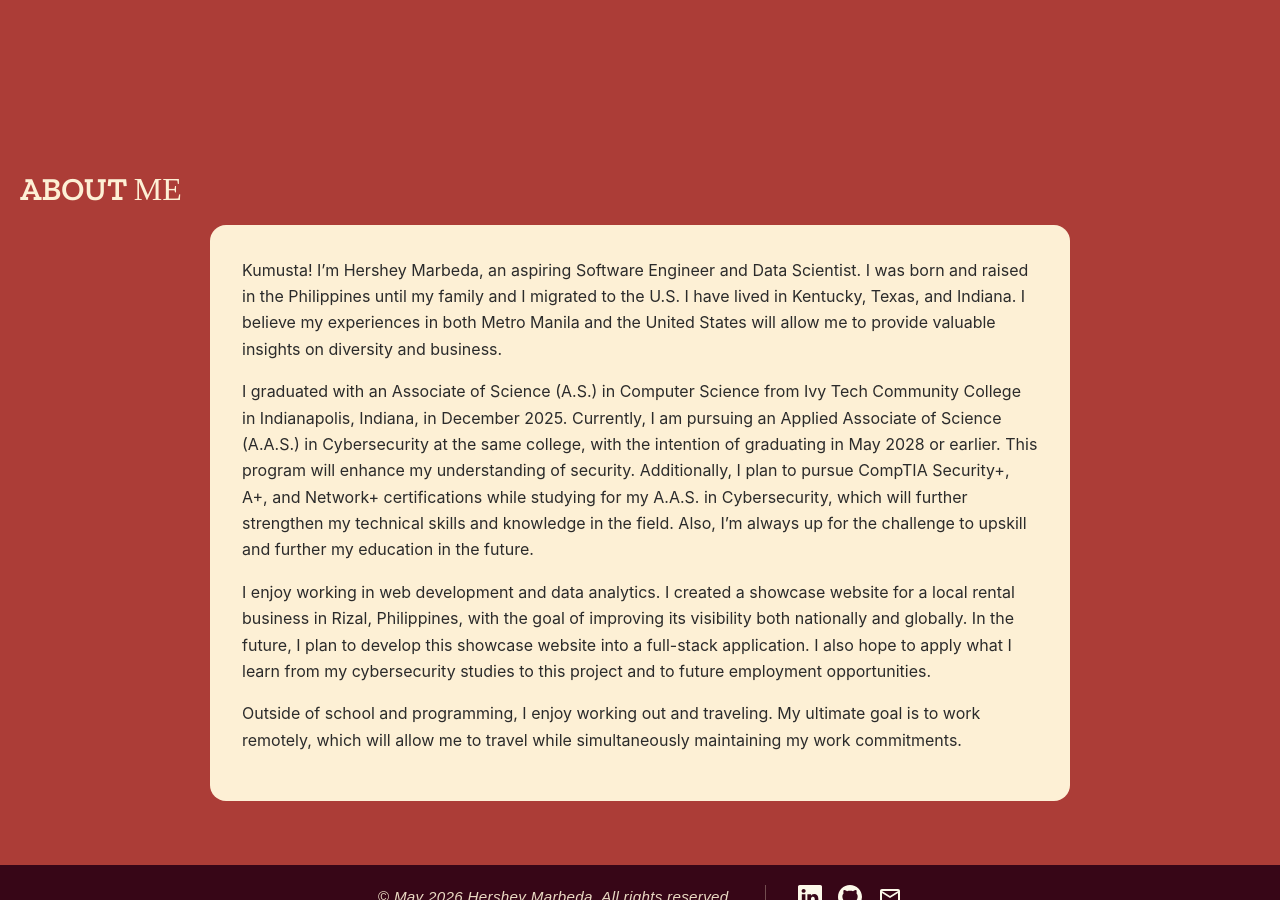
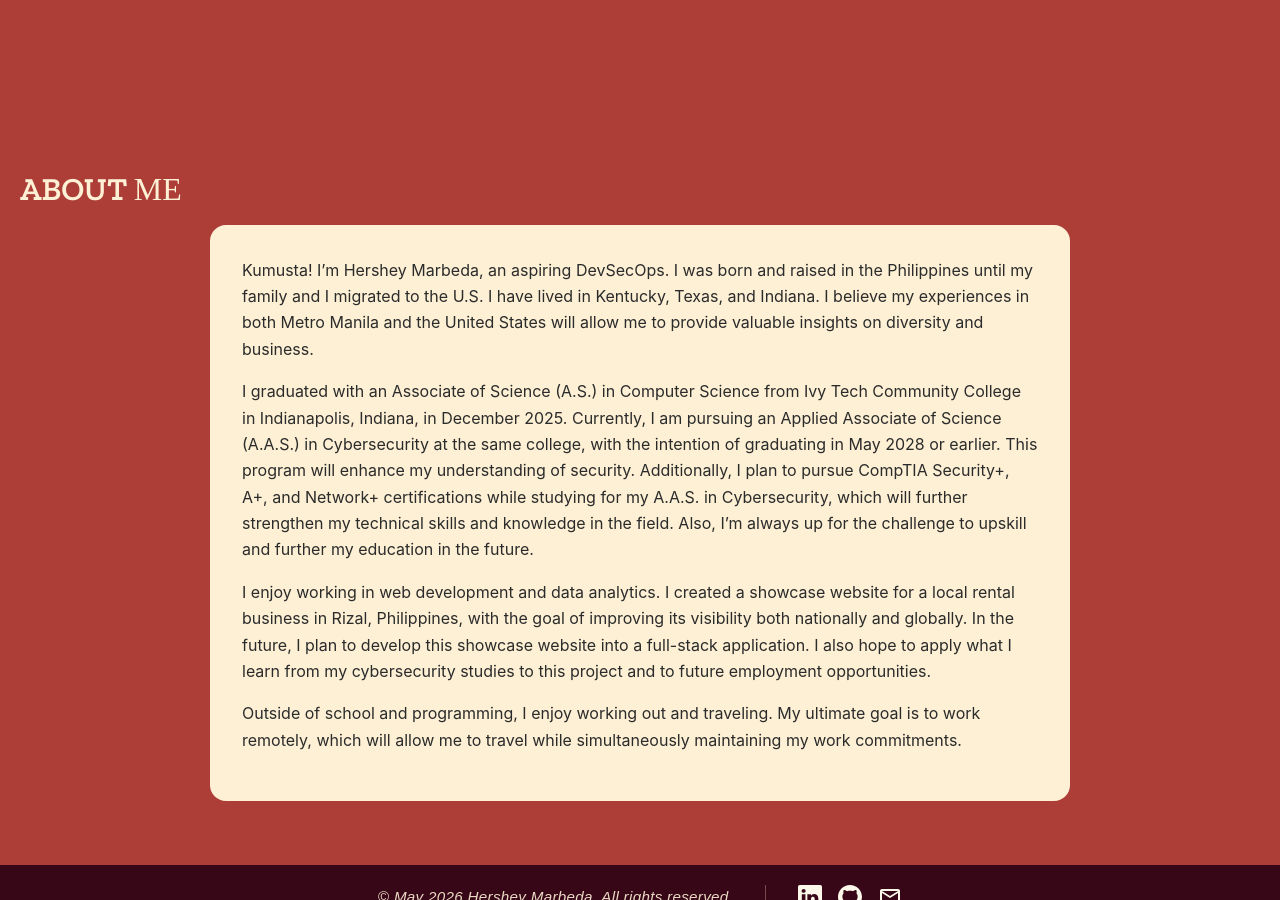
Before and after one commit to HersheyMarbeda/hersheymarbeda.github.io, a Jekyll site: the page built from index.md, in a window 1280 px wide and 900 px high, scrolled down 792 px. Built offline with Jekyll 4.4.1, drawn with Linux system fonts in a browser that asks for light colours; some web fonts are replaced.

Commit message:
updated about

```diff
--- a/index.md
+++ b/index.md
@@ -20,7 +20,7 @@ title: "Technical Portfolio | Hershey Marbeda"
         <div class="about-me-container">
             <div class="about-me-description">
                 <p>
-                    Kumusta! I’m Hershey Marbeda, an aspiring Software Engineer and Data Scientist.
+                    Kumusta! I’m Hershey Marbeda, an aspiring DevSecOps.
                     I was born and raised in the Philippines until my family and I migrated to the U.S.
                     I have lived in Kentucky, Texas, and Indiana. I believe my experiences in both Metro Manila and the United States will allow me to provide valuable insights on diversity and business.
                 </p>
```
